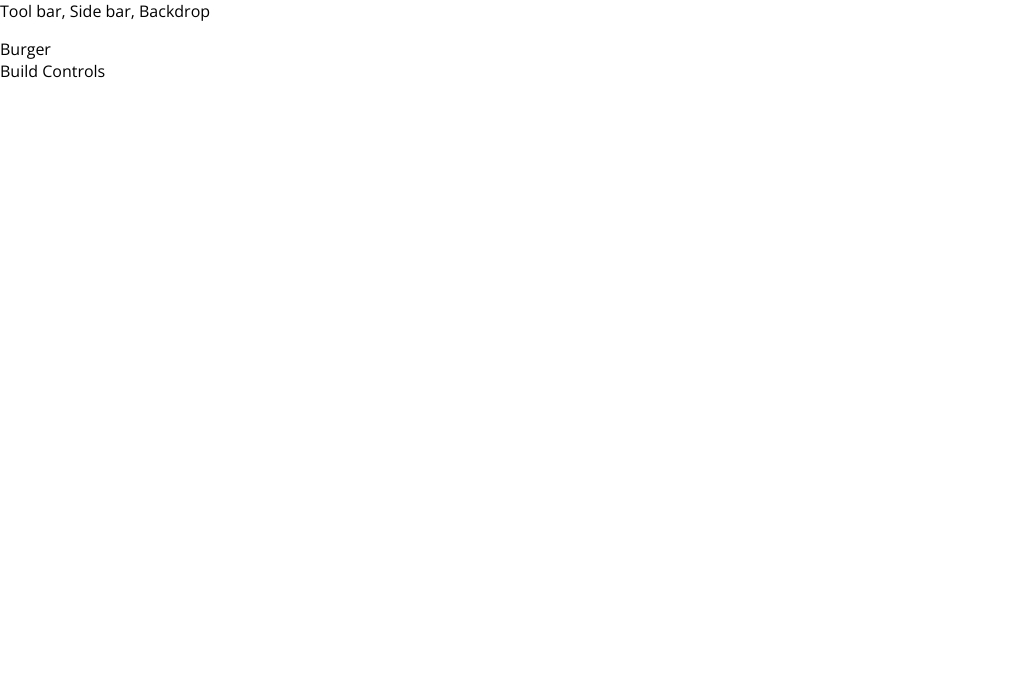
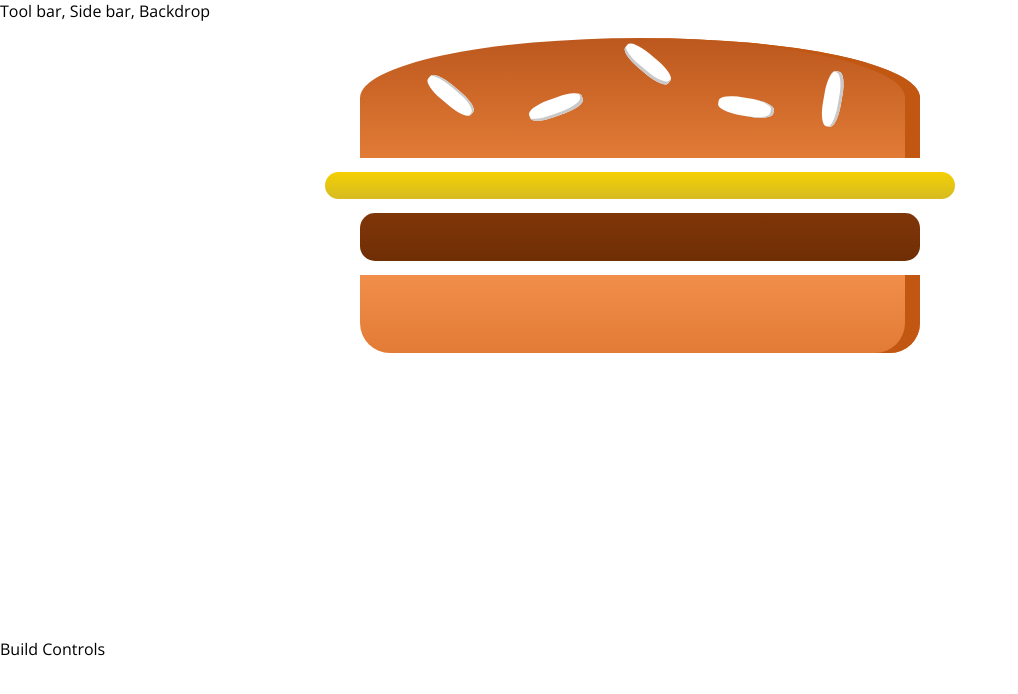
Before and after one commit to dishant90/burger-builder-app, a React (Create React App) app: page / in a window 1280 px wide. Shown: the top 694 px of the page, without its empty margins (0-1018 px from the left). Built offline with nearby package versions, Linux system fonts and the light colour scheme.

Commit message:
Starting with Burger component

```diff
--- a/src/components/Burger/Burger.js
+++ b/src/components/Burger/Burger.js
@@ -0,0 +1,17 @@
+import React from 'react'
+
+import BurgerIngredient from './BurgerIngredient/BurgerIngredient'
+import classes from './Burger.module.css'
+
+const burger = (props) => {
+    return(
+        <div className={classes.Burger}>
+            <BurgerIngredient type="bread-top" />
+            <BurgerIngredient type="cheese" />
+            <BurgerIngredient type="meat" />
+            <BurgerIngredient type="bread-bottom" />
+        </div>
+    );
+}
+
+export default burger;
--- /dev/null
+++ b/src/components/Burger/Burger.module.css
@@ -0,0 +1,30 @@
+.Burger {
+    width: 100%;
+    height: 250px;
+    margin: auto;
+    /* overflow: scroll; */
+    text-align: center;
+    font-weight: bold;
+    font-size: 1.2rem;
+}
+
+@media (min-width: 500px) and (min-height: 400px) {
+    .Burger {
+        width: 350px;
+        height: 300px;
+    }
+}
+
+@media (min-width: 500px) and (min-height: 401px) {
+    .Burger {
+        width: 450px;
+        height: 400px;
+    }
+}
+
+@media (min-width: 1000px) and (min-height: 700px) {
+    .Burger {
+        width: 700px;
+        height: 600px;
+    }
+}
--- a/src/containers/BurgerBuilder/BurgerBuilder.js
+++ b/src/containers/BurgerBuilder/BurgerBuilder.js
@@ -1,13 +1,14 @@
 import React, {Component} from 'react'
 
 import Aux from '../../hoc/Auxiliary'
+import Burger from '../../components/Burger/Burger'
 
 class BurgerBuilder extends Component {
 
     render() {
         return (
             <Aux>
-                <div>Burger</div>
+                <Burger />
                 <div>Build Controls</div>
             </Aux>
         );
--- a/src/index.css
+++ b/src/index.css
@@ -1,8 +1,8 @@
 body {
   margin: 0;
   font-family: "Open Sans", sans-serif;
-  -webkit-font-smoothing: antialiased;
-  -moz-osx-font-smoothing: grayscale;
+  /* -webkit-font-smoothing: antialiased;
+  -moz-osx-font-smoothing: grayscale; */
 }
 
 code {
```
